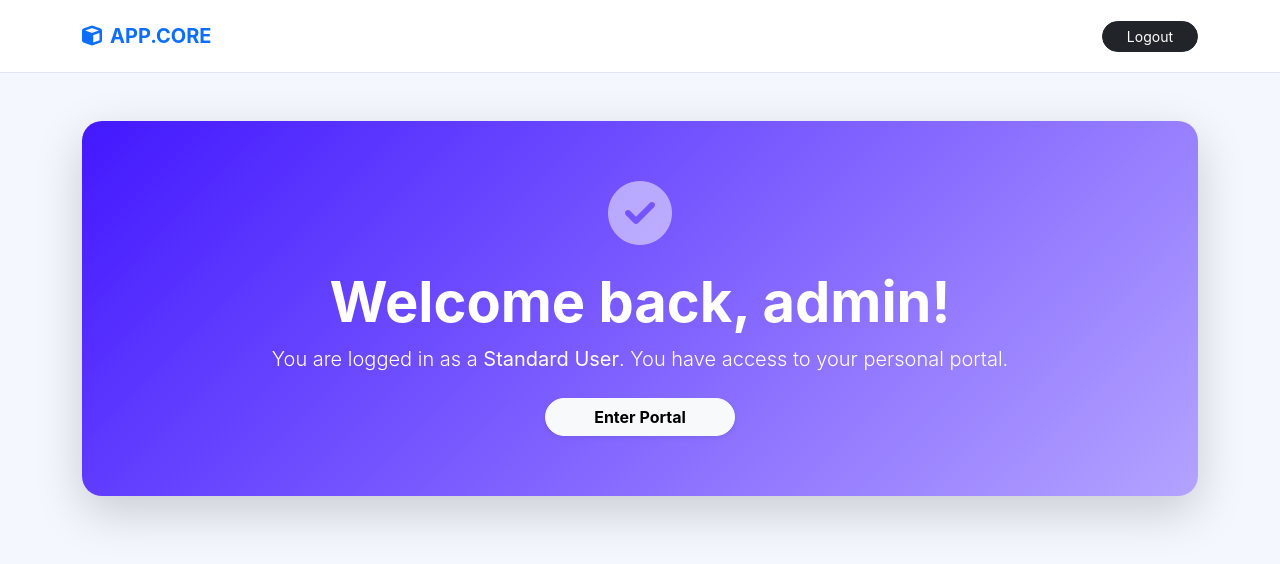
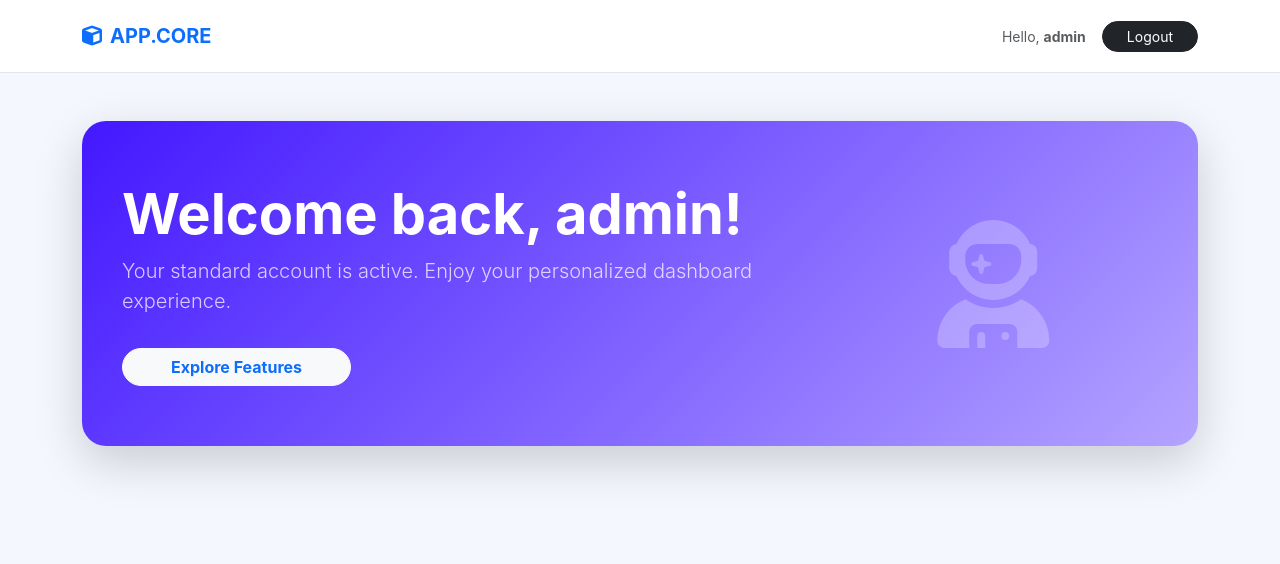
Before and after one commit to odong-noah/interview, a PHP site: page /mini_auth/dashboard.php in a window 1280 px wide. Shown: the top 564 px of the page. Run offline with PHP 8.4, Linux system fonts and the light colour scheme; a user stored in the database is signed in; data comes from the database, SQL or seed files in the repository.

Commit message:
more improvements made

```diff
--- a/dashboard.php
+++ b/dashboard.php
@@ -2,45 +2,44 @@
 session_start();
 require_once 'dbconn.php';
 
-if (!isset($_SESSION['uid'])) {
-    header("Location: login.php");
-    exit();
-}
+if (!isset($_SESSION['uid'])) { header("Location: login.php"); exit(); }
 
-// Fetch current user details safely
 $id = $_SESSION['uid'];
 $stmt = $conn->prepare("SELECT * FROM users WHERE id = ?");
 $stmt->bind_param("i", $id);
 $stmt->execute();
 $me = $stmt->get_result()->fetch_assoc();
 
-if (!$me) { session_destroy(); header("Location: login.php"); exit(); }
-$userRole = strtolower($me['role']);
+$userRole = strtolower($me['role']); // Ensure we use role from DB for real-time security
 ?>
 <!DOCTYPE html>
 <html lang="en">
 <head>
     <meta charset="UTF-8">
     <meta name="viewport" content="width=device-width, initial-scale=1.0">
-    <title>Dashboard | <?php echo ucfirst($userRole); ?></title>
+    <title>Dashboard | AppCore</title>
     <link href="https://cdn.jsdelivr.net/npm/bootstrap@5.3.0/dist/css/bootstrap.min.css" rel="stylesheet">
     <link rel="stylesheet" href="https://cdnjs.cloudflare.com/ajax/libs/font-awesome/6.4.0/css/all.min.css">
     <style>
         :root { --primary: #4318FF; --bg: #f4f7fe; }
         body { background-color: var(--bg); font-family: 'Inter', sans-serif; color: #2b3674; }
         .navbar { background: #fff; border-bottom: 1px solid #e0e5f2; }
-        .card-custom { background: #fff; border: none; border-radius: 20px; box-shadow: 0px 10px 30px rgba(0, 0, 0, 0.03); }
-        .welcome-hero { background: linear-gradient(135deg, #4318FF 0%, #b4a3ff 100%); border-radius: 20px; color: white; padding: 60px 40px; }
-        .table thead th { background-color: #f8fafc; color: #707eae; font-size: 0.75rem; text-transform: uppercase; border: none; padding: 15px; }
-        .table tbody td { padding: 15px; border-bottom: 1px solid #f1f4f9; vertical-align: middle; }
+        .card-custom { background: #fff; border: none; border-radius: 20px; box-shadow: 0px 10px 30px rgba(0,0,0,0.02); }
+        .welcome-hero { background: linear-gradient(135deg, #4318FF 0%, #b4a3ff 100%); border-radius: 24px; color: white; padding: 60px 40px; }
+        .table thead th { background: #f8fafc; color: #707eae; font-size: 0.7rem; text-transform: uppercase; border: none; padding: 15px; }
+        .table tbody td { padding: 15px; border-bottom: 1px solid #f1f4f9; vertical-align: middle; font-size: 0.9rem; }
+        .btn-action { width: 32px; height: 32px; padding: 0; line-height: 32px; border-radius: 8px; border: none; transition: 0.2s; }
+        .btn-edit { background: #eef2ff; color: #4318FF; }
+        .btn-delete { background: #fff5f5; color: #ff3b3b; }
     </style>
 </head>
 <body>
 
-    <nav class="navbar navbar-expand-lg sticky-top py-3">
+    <nav class="navbar py-3 sticky-top">
         <div class="container">
-            <a class="navbar-brand fw-bold text-primary" href="#"><i class="fa-solid fa-cube me-2"></i>APP.CORE</a>
-            <div class="ms-auto">
+            <span class="navbar-brand fw-bold text-primary"><i class="fa-solid fa-cube me-2"></i>APP.CORE</span>
+            <div class="ms-auto d-flex align-items-center">
+                <span class="small text-muted me-3">Hello, <b><?php echo $me['username']; ?></b></span>
                 <a href="logout.php" class="btn btn-dark btn-sm rounded-pill px-4">Logout</a>
             </div>
         </div>
@@ -49,12 +48,17 @@ $userRole = strtolower($me['role']);
     <div class="container mt-5">
 
         <?php if ($userRole === 'admin'): ?>
-            <!-- ADMINISTRATOR VIEW: TABLE -->
-            <div class="d-flex justify-content-between align-items-center mb-4">
-                <h3 class="fw-bold m-0">System User Directory</h3>
-                <button onclick="refreshUserList()" id="refBtn" class="btn btn-outline-primary btn-sm rounded-pill px-3">
-                    <i class="fa-solid fa-sync me-1"></i> Refresh Data
-                </button>
+            <!-- ADMIN SECTION -->
+            <div class="d-flex justify-content-between align-items-end mb-4">
+                <div>
+                    <h3 class="fw-bold mb-1">User Management</h3>
+                    <p class="text-muted small mb-0">Overview of all registered accounts.</p>
+                </div>
+                <div>
+                    <button class="btn btn-primary rounded-pill px-4" data-bs-toggle="modal" data-bs-target="#addUserModal">
+                        <i class="fa-solid fa-plus me-2"></i>Add New User
+                    </button>
+                </div>
             </div>
 
             <div class="card-custom overflow-hidden">
@@ -62,22 +66,27 @@ $userRole = strtolower($me['role']);
                     <table class="table mb-0">
                         <thead>
                             <tr>
-                                <th>Username</th>
-                                <th>Email Address</th>
+                                <th>User</th>
+                                <th>Email</th>
                                 <th>Role</th>
-                                <th>Registration Date</th>
+                                <th>Joined</th>
+                                <th>Actions</th>
                             </tr>
                         </thead>
-                        <tbody id="userTableBody">
+                        <tbody id="userTable">
                             <?php
-                            $users = $conn->query("SELECT * FROM users ORDER BY created_at DESC");
-                            while($row = $users->fetch_assoc()):
+                            $res = $conn->query("SELECT * FROM users ORDER BY created_at DESC");
+                            while($row = $res->fetch_assoc()):
                             ?>
-                            <tr>
+                            <tr id="row_<?php echo $row['id']; ?>">
                                 <td class="fw-bold"><?php echo $row['username']; ?></td>
                                 <td class="text-muted"><?php echo $row['email']; ?></td>
-                                <td><span class="badge bg-light text-primary border rounded-pill px-3"><?php echo strtoupper($row['role']); ?></span></td>
-                                <td class="small text-muted"><?php echo date('M d, Y', strtotime($row['created_at'])); ?></td>
+                                <td><span class="badge rounded-pill bg-light text-primary px-3"><?php echo strtoupper($row['role']); ?></span></td>
+                                <td class="small"><?php echo date('M d, Y', strtotime($row['created_at'])); ?></td>
+                                <td>
+                                    <button class="btn-action btn-edit me-1" onclick="editUser(<?php echo $row['id']; ?>)"><i class="fa-solid fa-pen-to-square"></i></button>
+                                    <button class="btn-action btn-delete" onclick="deleteUser(<?php echo $row['id']; ?>)"><i class="fa-solid fa-trash"></i></button>
+                                </td>
                             </tr>
                             <?php endwhile; ?>
                         </tbody>
@@ -86,35 +95,71 @@ $userRole = strtolower($me['role']);
             </div>
 
         <?php else: ?>
-            <!-- NORMAL USER VIEW: WELCOME MESSAGE -->
-            <div class="welcome-hero shadow-lg text-center">
-                <i class="fa-solid fa-circle-check fa-4x mb-4 opacity-50"></i>
-                <h1 class="display-4 fw-bold">Welcome back, <?php echo $me['username']; ?>!</h1>
-                <p class="lead">You are logged in as a <strong>Standard User</strong>. You have access to your personal portal.</p>
-                <div class="mt-4">
-                    <button class="btn btn-light rounded-pill px-5 fw-bold shadow-sm">Enter Portal</button>
+            <!-- NORMAL USER SECTION -->
+            <div class="welcome-hero shadow-lg">
+                <div class="row align-items-center">
+                    <div class="col-md-8">
+                        <h1 class="display-4 fw-bold">Welcome back, <?php echo $me['username']; ?>!</h1>
+                        <p class="lead opacity-75">Your standard account is active. Enjoy your personalized dashboard experience.</p>
+                        <button class="btn btn-light rounded-pill px-5 fw-bold mt-3 text-primary">Explore Features</button>
+                    </div>
+                    <div class="col-md-4 text-center d-none d-md-block">
+                        <i class="fa-solid fa-user-astronaut fa-8x opacity-25"></i>
+                    </div>
                 </div>
             </div>
         <?php endif; ?>
 
     </div>
 
+    <!-- MODAL FOR ADDING USER (ADMIN ONLY) -->
+    <div class="modal fade" id="addUserModal" tabindex="-1">
+        <div class="modal-dialog modal-dialog-centered">
+            <div class="modal-content border-0" style="border-radius: 20px;">
+                <div class="modal-body p-4">
+                    <h5 class="fw-bold mb-4">Register New System User</h5>
+                    <form id="adminAddForm">
+                        <input type="text" id="au" class="form-control mb-3" placeholder="Username" required>
+                        <input type="email" id="ae" class="form-control mb-3" placeholder="Email" required>
+                        <select id="ar" class="form-select mb-3" required>
+                            <option value="user">Normal User</option>
+                            <option value="admin">Administrator</option>
+                        </select>
+                        <input type="password" id="ap" class="form-control mb-4" placeholder="Password" required>
+                        <button type="submit" class="btn btn-primary w-100 rounded-pill">Create Account</button>
+                    </form>
+                </div>
+            </div>
+        </div>
+    </div>
+
+    <script src="https://cdn.jsdelivr.net/npm/bootstrap@5.3.0/dist/js/bootstrap.bundle.min.js"></script>
     <script>
-    function refreshUserList() {
-        let btn = document.getElementById('refBtn');
-        btn.disabled = true;
-        btn.innerHTML = 'Updating...';
+    // DELETE USER XHR
+    function deleteUser(id) {
+        if(confirm('Are you sure you want to delete this user?')) {
+            let xhr = new XMLHttpRequest();
+            xhr.open("POST", "actions/manage_user.php", true);
+            xhr.setRequestHeader("Content-type", "application/x-www-form-urlencoded");
+            xhr.onload = function() {
+                if(this.responseText == 'success') {
+                    document.getElementById('row_'+id).remove();
+                } else { alert("Failed to delete."); }
+            };
+            xhr.send("action=delete&id=" + id);
+        }
+    }
 
+    // ADD USER XHR
+    document.getElementById('adminAddForm').onsubmit = function(e) {
+        e.preventDefault();
         let xhr = new XMLHttpRequest();
-        xhr.open('GET', 'actions/fetch_users.php', true);
-        xhr.onreadystatechange = function() {
-            if (this.readyState == 4 && this.status == 200) {
-                document.getElementById('userTableBody').innerHTML = this.responseText;
-                btn.disabled = false;
-                btn.innerHTML = '<i class="fa-solid fa-sync me-1"></i> Refresh Data';
-            }
+        xhr.open("POST", "actions/save_user.php", true);
+        xhr.setRequestHeader("Content-type", "application/x-www-form-urlencoded");
+        xhr.onload = function() {
+            location.reload(); // Refresh table
         };
-        xhr.send();
+        xhr.send(`user=${encodeURIComponent(document.getElementById('au').value)}&email=${encodeURIComponent(document.getElementById('ae').value)}&role=${document.getElementById('ar').value}&pass=${encodeURIComponent(document.getElementById('ap').value)}`);
     }
     </script>
 </body>
```
Also changed, not shown: MANIFEST.php (+8 -3 lines).
